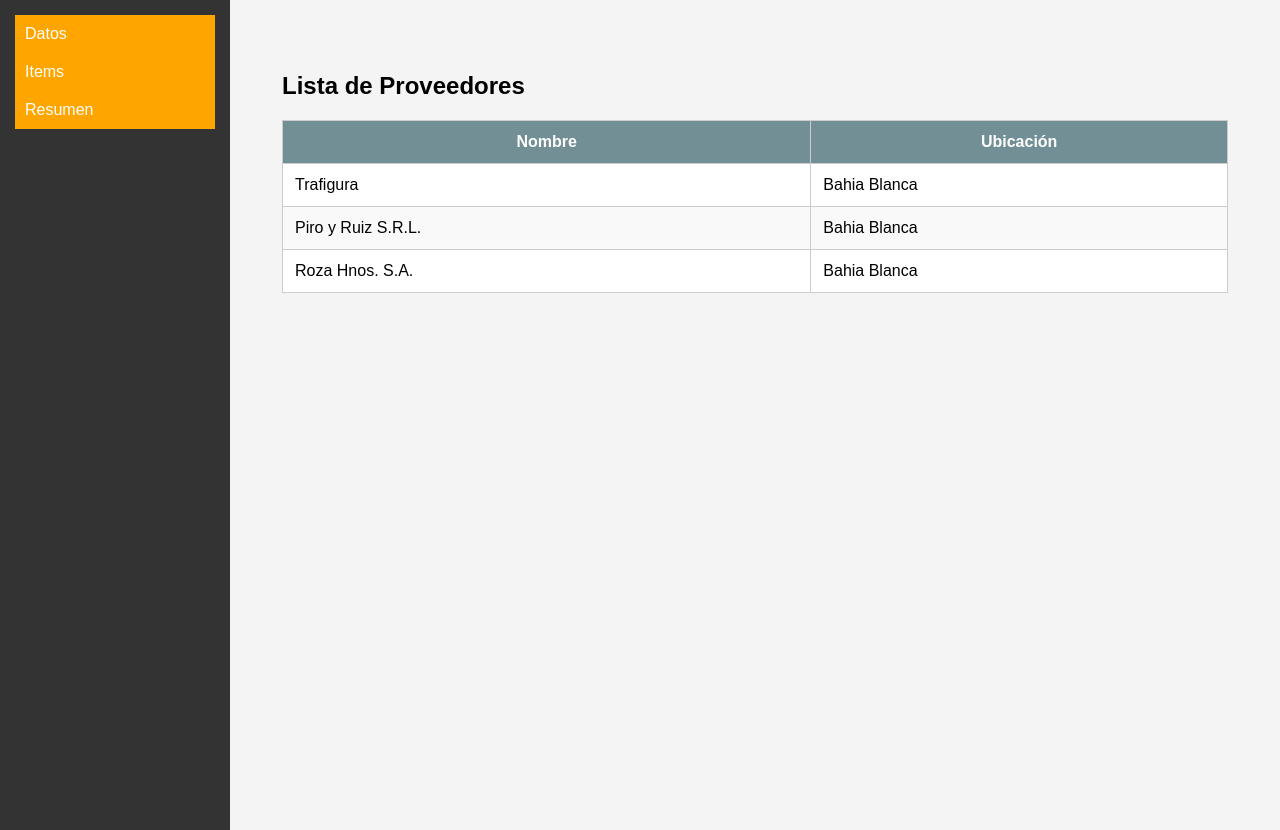
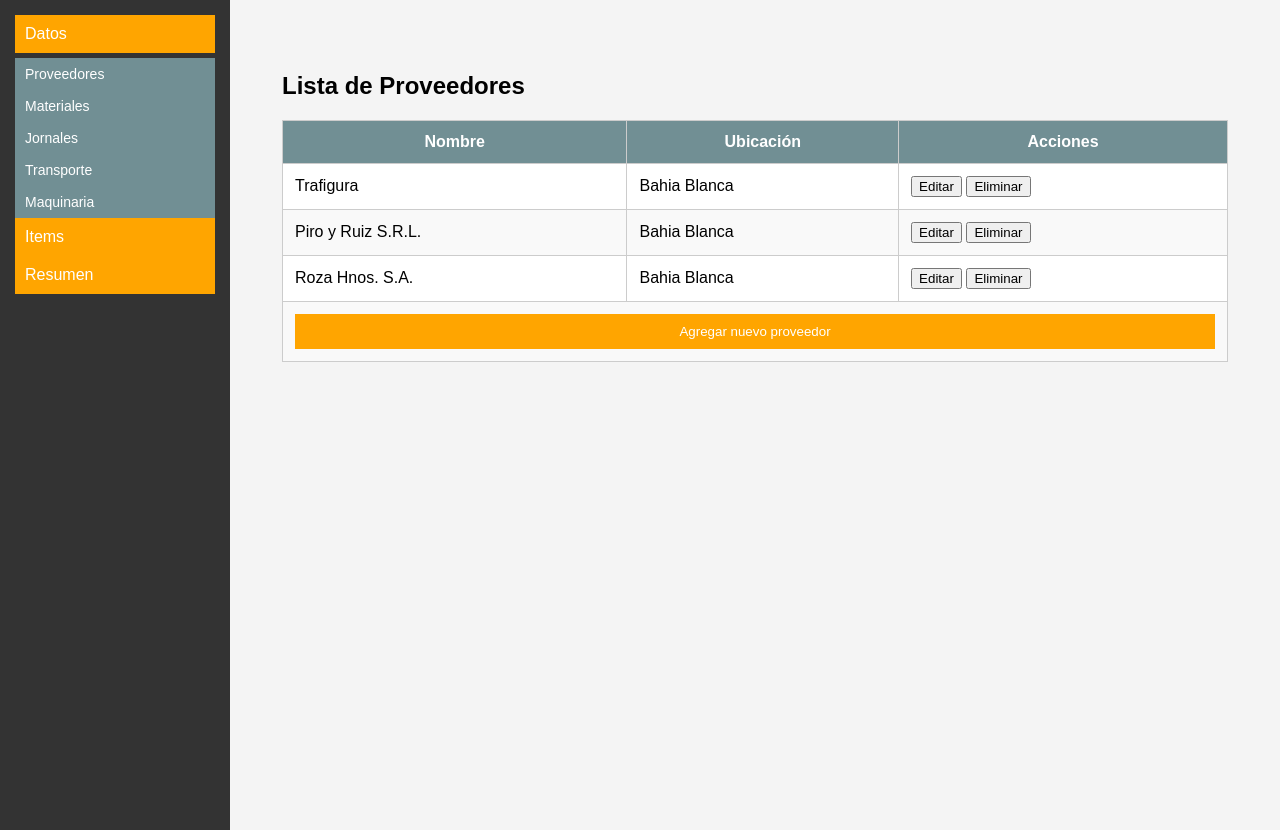
Before and after one commit to ruloalv/c2000-Analisis, a FastAPI app: page /proveedores/ in a window 1280 px wide. Shown: the part 112-942 px from the top of the page. Run offline with FastAPI, Linux system fonts and the light colour scheme.

Commit message:
agregar router y template de proveedores

```diff
--- a/app/routers/proveedores.py
+++ b/app/routers/proveedores.py
@@ -19,4 +19,6 @@ proveedores_list = [Proveedor(id=1, name="Trafigura", location="Bahia Blanca"),
 
 @router.get("/", response_class=HTMLResponse)
 async def obtener_proveedores(request: Request):
-    return templates.TemplateResponse("proveedores.html", {"request": request, "proveedores":proveedores_list})
+    return templates.TemplateResponse(
+        "proveedores.html",
+        {"request": request, "proveedores":proveedores_list, "submenu_open": True})
--- a/app/static/css/styles.css
+++ b/app/static/css/styles.css
@@ -72,6 +72,10 @@ aside {
 
 .submenu a:hover {
     background-color: #95818D;
+}
+
+.submenu.open {
+    display: block;
 }
 
 /* Elimina el estilo de lista predeterminado para el menú. */
@@ -156,3 +160,22 @@ tbody tr:nth-child(odd) {
 tbody tr:hover {
     background-color: #ffe3a1; /* Cambia el fondo al pasar el mouse */
 }
+
+#add-button {
+    padding: 10px;
+    background-color: #FFA500;
+    color: white;
+    border: none;
+    cursor: pointer;
+    width: 100%; /* Hace que el botón ocupe el ancho completo de la celda */
+}
+
+#add-form {
+    padding: 10px;
+    border: 1px solid #718F94;
+    background-color: #f9f9f9;
+}
+
+#add-form input {
+    margin-right: 10px;
+}
--- a/app/static/js/base.js
+++ b/app/static/js/base.js
@@ -4,21 +4,10 @@ function toggleSubMenu(submenuId) {
     submenu.style.display = submenu.style.display === 'none' || submenu.style.display === '' ? 'block' : 'none';
 }
 
-// document.addEventListener("DOMContentLoaded", function () {
-//     // Obtener elementos del menú
-//     const submenuLinks = document.querySelectorAll(".submenu-link");
-
-//     submenuLinks.forEach(link => {
-//         link.addEventListener("click", function (event) {
-//             event.preventDefault();
-//             const url = event.target.getAttribute("href");
-
-//             fetch(url)
-//                 .then(response => response.text())
-//                 .then(data => {
-//                     document.getElementById("main-content").innerHTML = data;
-//                 })
-//                 .catch(error => console.error("Error al cargar el contenido:", error));
-//         });
-//     });
-// });
+//Muestra el formulario vacío para agregar un nuevo proveedor
+function showFormNewProveedor() {
+    document.getElementById("name").value = "";         // Limpia el campo de nombre
+    document.getElementById("location").value = "";     // Limpia el campo de ubicación
+    addForm = document.getElementById("add-form")
+    addForm.style.display = addForm.style.display === "none" ? "block" : "none";  // Muestra el formulario
+  };
--- a/app/templates/base.html
+++ b/app/templates/base.html
@@ -14,12 +14,12 @@
       <aside>
         <div class="menu">
           <button class="menu-button" onclick="toggleSubMenu('submenu-datos')">Datos</button>
-          <div id="submenu-datos" class="submenu">
-            <a HREF="proveedores/" class="submenu-link">Proveedores</a>
-            <a HREF="#materiales" class="submenu-link">Materiales</a>
-            <a HREF="#jornales" class="submenu-link">Jornales</a>
-            <a HREF="#transporte" class="submenu-link">Transporte</a>
-            <a HREF="#maquinaria" class="submenu-link">Maquinaria</a>
+          <div id="submenu-datos" class="submenu {% if submenu_open %}open{% endif %}" >
+            <a href="/proveedores/" class="submenu-link">Proveedores</a>
+            <a href="#materiales" class="submenu-link">Materiales</a>
+            <a href="#jornales" class="submenu-link">Jornales</a>
+            <a href="#transporte" class="submenu-link">Transporte</a>
+            <a href="#maquinaria" class="submenu-link">Maquinaria</a>
           </div>
           <button class="menu-button" onclick="toggleSubMenu('submenu-items')">Items</button>
           <button class="menu-button" onclick="toggleSubMenu('submenu-resumen')">Resumen</button>
--- a/app/templates/proveedores.html
+++ b/app/templates/proveedores.html
@@ -2,12 +2,15 @@
 {% extends "base.html" %}
 {% block content %}
 <h2>Lista de Proveedores</h2>
+
+<!-- Tabla de proveedores -->
 <div id="proveedores-container">
     <table>
         <thead>
             <tr>
                 <th>Nombre</th>
                 <th>Ubicación</th>
+                <th> Acciones</th>
             </tr>
         </thead>
         <tbody>
@@ -15,9 +18,29 @@
             <tr>
                 <td>{{ proveedor.name }}</td>
                 <td>{{ proveedor.location }}</td>
+                <td>
+                    <button onclick="editProveedor(proveedor.id)">Editar</button>
+                    <button onclick="deleteProveedor(proveedor.id)">Eliminar</button>
+                </td>
             </tr>
             {% endfor %}
+    <!-- Fila para agregar nuevo proveedor -->
+            <tr>
+                <td colspan="4" style="text-align: center;">
+                    <button id="add-button" onclick="showFormNewProveedor()">Agregar nuevo proveedor</button>
+                </td>
+            </tr>
         </tbody>
     </table>
 </div>
+
+<!-- Formulario para agregar proveedores (inicialmente oculto) -->
+<form id="add-form" style="display: none; margin-top: 10px;">
+    <label for="name">Nombre:</label>
+    <input type="text" id="name" name="name">
+    <label for="location">Ubicación:</label>
+    <input type="text" id="location" name="location">
+    <button type="submit">Guardar</button>
+</form>
+
 {% endblock %}
```
